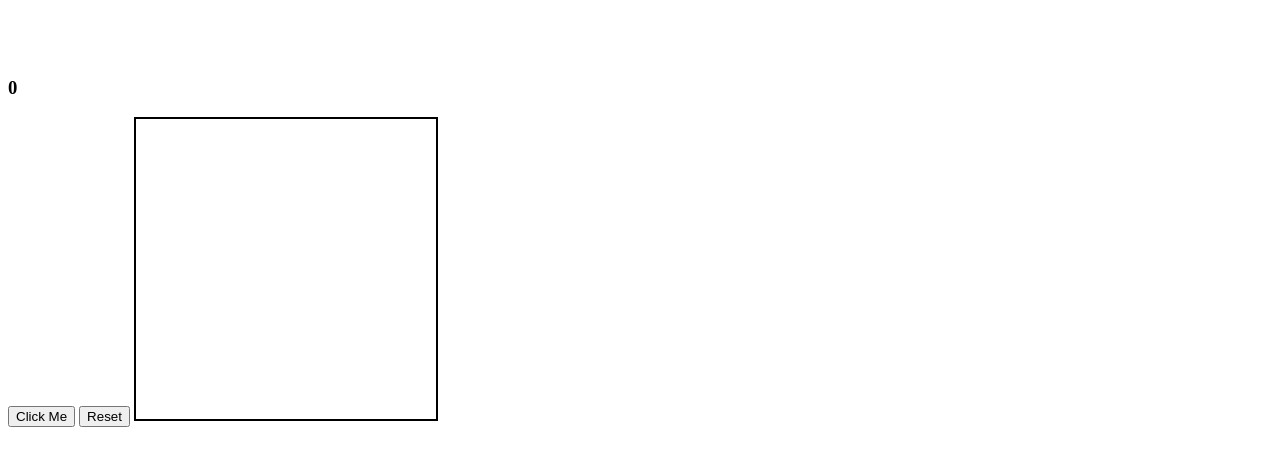
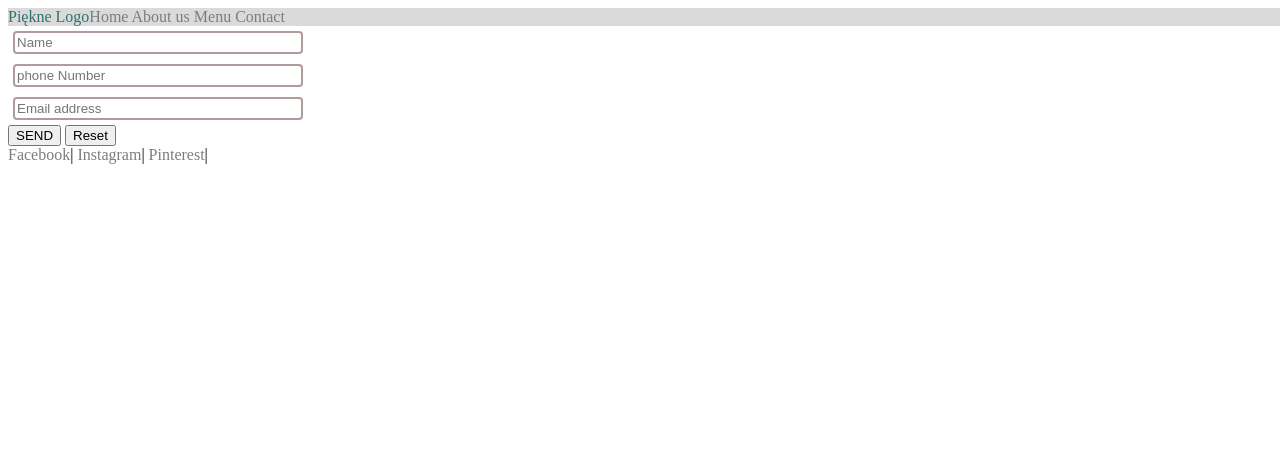
Before and after one commit to DGStach/Exercises, a plain HTML site: page htmlRemainder /index.html in a window 1280 px wide. Drawn offline with Linux system fonts and the light colour scheme.

Commit message:
inline block, inline, block różnice

```diff
--- a/htmlRemainder /index.html
+++ b/htmlRemainder /index.html
@@ -1,13 +1,95 @@
 <!DOCTYPE html>
 <html>
 
-<body style="padding-top:50px">
-<h3 id="event_demo">0</h3>
-<input type="button" onclick="myFunction()" value="Click Me" />
-<input type="reset" value="Reset" />
+<style>
+    .btn {
+        border: solid 1px grey;
+        padding: 3px;
+        font-family: sans-serif, Arial;
+        color: darkseagreen;
+    }
 
+    .btn-small {
+    }
+
+    .btn-large {
+    }
+
+    .btn-big {
+    }
+
+    .btn_cancel {
+    }
+
+    .header-position {
+        margin: 0;
+        width: 100vw;
+        display: inline-flex;
+    }
+    .header-view {
+        background-color: rgba(134,134,134,0.3);
+        color: rgba(0,90,90,0.8);
+
+    }
+    .link{
+        cursor: pointer;
+        text-decoration: none;
+        color: rgb(125,125,125);
+    }
+
+    .nav-topContainer{
+        float: right;
+    }
+
+    .content {
+        max-width: 1200px;
+    }
+    .form{
+        display: inline-grid;
+        grid-template-columns: 300px ;
+    }
+    .form-input{
+        padding: 2px;
+        margin: 5px;
+        border-radius: 4px;
+        border: solid 2px rgba(125,90,90,0.6);
+    }
+
+</style>
 <body>
-<canvas width="300" height="300" style="border:2px solid;"></canvas>
+
+<header class="content">
+    <div class="header-view header-position">
+        <logo>Piękne Logo</logo>
+        <nav class="nav-topContainer">
+            <a class="link" href="">Home</a>
+            <a class="link" href="">About us</a>
+            <a class="link" href="">Menu</a>
+            <a class="link" href="">Contact</a>
+        </nav>
+    </div>
+
+</header>
+
+<section>
+    <form class="form">
+        <input class=" form-input" type="text" placeholder="Name"/>
+        <input class="form-input" type="number" placeholder="phone Number">
+        <input class="form-input" type="email" placeholder="Email address">
+        <div>
+            <button type="submit">SEND</button>
+            <button type="reset">Reset</button>
+        </div>
+    </form>
+</section>
+
+<footer>
+    <nav>
+        <a  class="link" href="https://itporady.pl/html-css/rozmiary-w-css-wzgledem-obszaru-roboczego-czyli-vw-vh-vmax-i-vmin">Facebook</a>|
+        <a class="link" href="https://itporady.pl/html-css/rozmiary-w-css-wzgledem-obszaru-roboczego-czyli-vw-vh-vmax-i-vmin">Instagram</a>|
+        <a  class="link" href="https://itporady.pl/html-css/rozmiary-w-css-wzgledem-obszaru-roboczego-czyli-vw-vh-vmax-i-vmin">Pinterest</a>|
+    </nav>
+</footer>
 </body>
 </body>
 </html>
```
Also changed, not shown: htmlRemainder /index2.html (added, +43 -0 lines).
